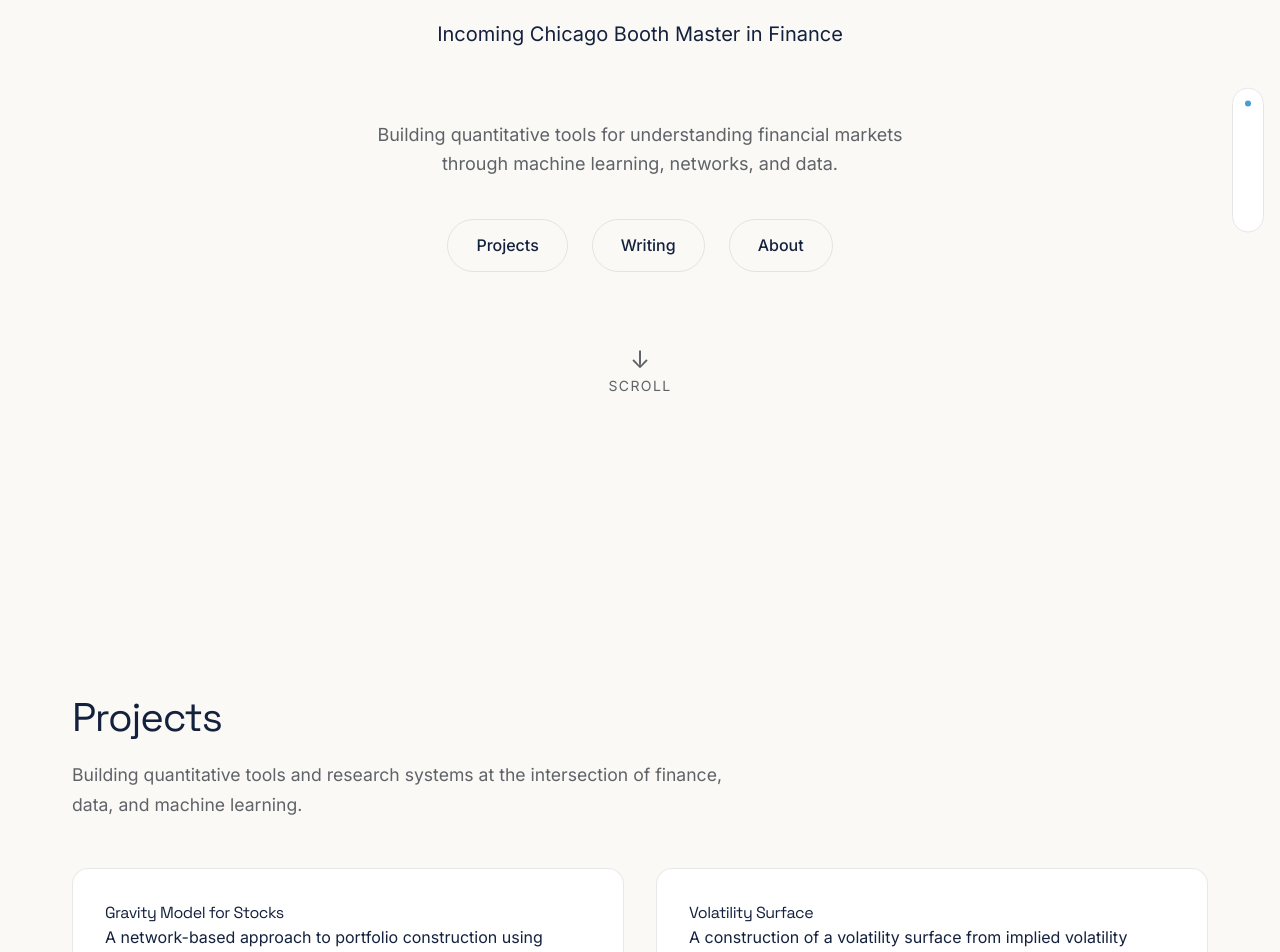
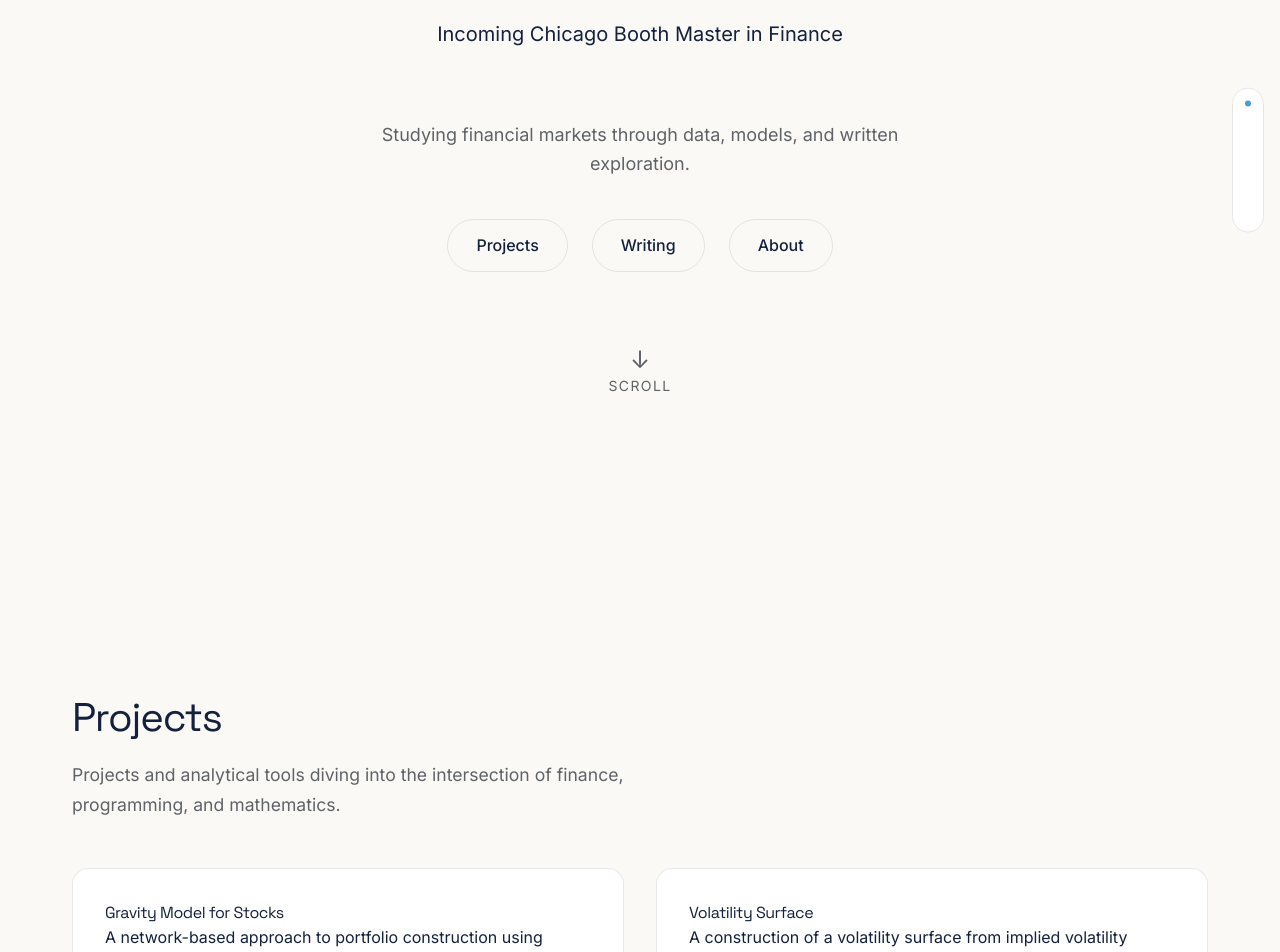
Before and after one commit to squilliam34/squilliam34.github.io, a React (Vite) app: page / in a window 1280 px wide. Shown: the part 240-1192 px from the top of the page. Built offline with nearby package versions, Linux system fonts and the light colour scheme.

Commit message:
Update subtitles

```diff
--- a/src/components/Hero/Hero.jsx
+++ b/src/components/Hero/Hero.jsx
@@ -43,8 +43,8 @@
                 className="max-w-xl text-lg leading-relaxed mb-10"
                 style={{ color: "var(--text-secondary)" }}
             >
-                Building quantitative tools for understanding financial
-                markets through machine learning, networks, and data.
+                Studying financial markets through data, models,
+                and written exploration.
             </p>
 
             {/* Navigation Buttons */}
--- a/src/components/Hero/RotatingText.jsx
+++ b/src/components/Hero/RotatingText.jsx
@@ -2,8 +2,8 @@
 
 const words = [
     "Quantitative Finance",
-    "Machine Learning",
-    "Systematic Investing",
+    "Builder & Explorer",
+    "Market Enthusiast",
     "Research & Writing",
 ];
 
@@ -21,7 +21,7 @@
                 setVisible(true);
             }, 300);
 
-        }, 3000);
+        }, 2000);
 
         return () => clearInterval(interval);
 
--- a/src/components/Projects/Projects.jsx
+++ b/src/components/Projects/Projects.jsx
@@ -13,8 +13,8 @@
                 <h2>Projects</h2>
 
                 <p>
-                    Building quantitative tools and research systems
-                    at the intersection of finance, data, and machine learning.
+                    Projects and analytical tools diving into the
+                    intersection of finance, programming, and mathematics.
                 </p>
             </div>
                 <div className="grid gap-8 md:grid-cols-2">
```
